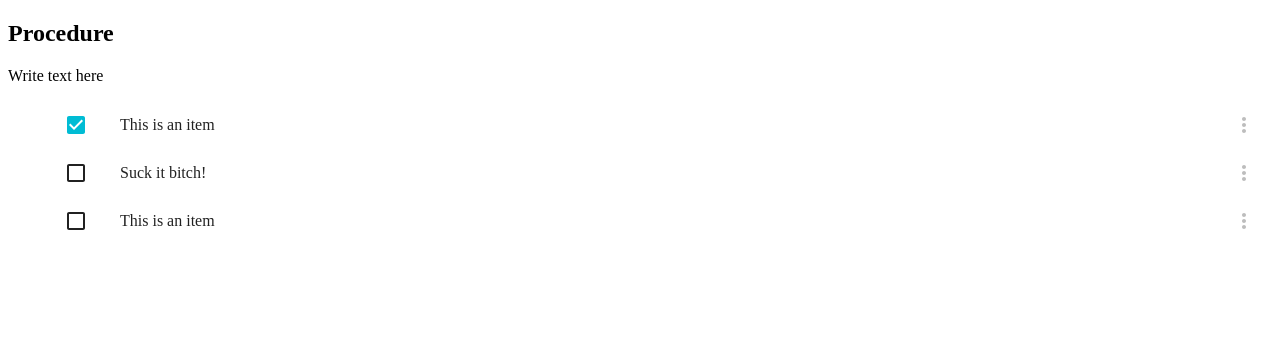
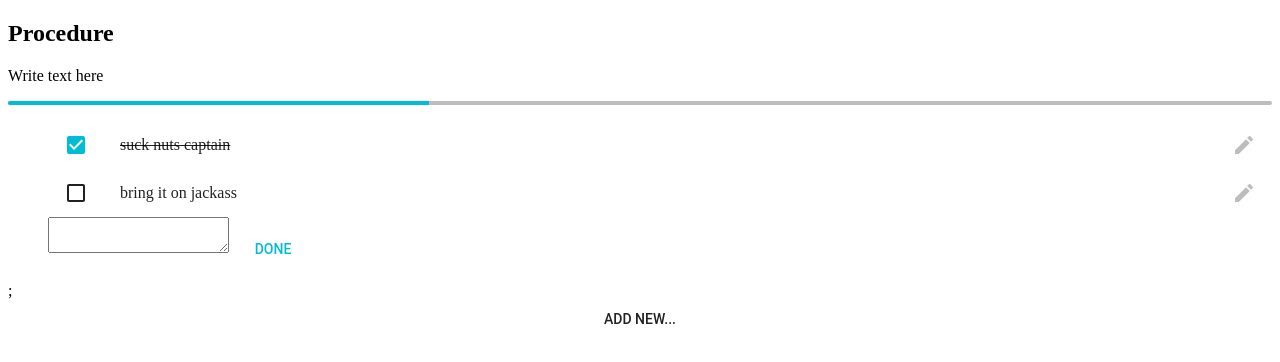
Before and after one commit to rpbarnes/labAssistant, a React app: page / in a window 1280 px wide. Shown: the top 362 px of the page. Built offline with nearby package versions, Linux system fonts and the light colour scheme; the HTML template or start-up script is replaced by a standard one; what react-tap-event-plugin would draw is missing.

Commit message:
The simple list items and the simple check list now contain all features to be functional.

```diff
--- a/src/client/app/CardContainer.jsx
+++ b/src/client/app/CardContainer.jsx
@@ -11,9 +11,6 @@ class CardContainer extends React.Component {
     constructor(props) {
         super(props);
         // Do you use relay to populate state variables?
-        this.state = {
-            title: 'Hypothesis'
-        }
     }
 
     render() {
@@ -21,7 +18,7 @@ class CardContainer extends React.Component {
             <div>
                 <CardHeader windowWidth={this.props.windowWidth} title={this.props.title}/>
                 <EditableTextArea />
-                <SimpleCheckList />
+                <SimpleCheckList windowWidth={this.props.windowWidth} />
             </div>
         );
     }
--- a/src/client/app/SimpleCheckList.jsx
+++ b/src/client/app/SimpleCheckList.jsx
@@ -1,21 +1,76 @@
 import React from 'react';
 import SimpleListItem from './SimpleListItem.jsx';
 import {List} from 'material-ui/List';
+import FloatingActionButton from 'material-ui/FloatingActionButton';
+import ContentAdd from 'material-ui/svg-icons/content/add';
+import FlatButton from 'material-ui/FlatButton';
+import LinearProgress from 'material-ui/LinearProgress';
 
 class SimpleCheckList extends React.Component {
     constructor(props) {
         super(props);
+        // determine how many items are done.
+        var completed = null;
+        var total = this.props.items.length;
+        this.props.items.map( function(item) {
+            if (item.checked) {
+                completed += 1;
+            }
+        });
+        console.log(completed / total);
+        // I dump these in a state variable because the parent shouldn't care about this data.
+        this.state = {
+            completedItems: completed,
+            totalItems: total,
+            progress: (completed / total) * 100
+        }
+    }
+
+    onAddItem() {
+        // The user wants to add a new item to the list.
+        console.log('Adding Item');
+    }
+
+    createList(item) {
+        // for some reason I cannot access the key prop but I can access the id prop?
+        return(
+            <SimpleListItem key={item.key} id={item.key} text={item.text} checked={item.checked} editing={item.editing} />
+        );
     }
 
     render() {
+        var listItems = this.props.items.map(this.createList);
+        let buttonDisp = null
+        if (this.props.windowWidth < this.props.breakWidth) {
+            buttonDisp = <FloatingActionButton className='pull-right' secondary={true} onTouchTap={this.onAddItem.bind(this)} >
+                             <ContentAdd />
+                         </FloatingActionButton>;
+        } else {
+            buttonDisp = <FlatButton label='Add new...' fullWidth={true} onClick={this.onAddItem.bind(this)} />;
+        }
+
         return(
-            <ul className='list-group'>
-                <SimpleListItem checked={true} />
-                <SimpleListItem text='Suck it bitch!' />
-                <SimpleListItem />
-            </ul>
+            <div className='row'>
+                <div className='col-md-8'>
+                    <LinearProgress mode='determinate' value={this.state.progress} />
+                    <ul className='list-group'>
+                        {listItems}
+                    </ul>;
+                    {buttonDisp}
+                </div>
+            </div>
         );
     }
 }
 
 export default SimpleCheckList
+
+SimpleCheckList.defaultProps = {
+    windowWidth: 600,
+    breakWidth: 500,
+    items: [
+        {key: 12345, text: 'suck nuts captain', checked: true, editing: false },        // should editing really be passed down from the parent?
+        {key: 12346, text: 'bring it on jackass', checked: false, editing: false },
+        {key: 12347, text: 'fairy tails are cool!', checked: false, editing: true }
+    ],
+}
--- a/src/client/app/SimpleListItem.jsx
+++ b/src/client/app/SimpleListItem.jsx
@@ -4,54 +4,87 @@ import CheckBox from 'material-ui/CheckBox';
 import {grey400} from 'material-ui/styles/colors'; // this is how you do the colors...
 import IconButton from 'material-ui/IconButton';
 import MoreVertIcon from 'material-ui/svg-icons/navigation/more-vert';
+import ModeEdit from 'material-ui/svg-icons/editor/mode-edit';
+import FlatButton from 'material-ui/FlatButton';
 
+// Called from SimpleCheckList
+// textarea needs to be single line and button looks like shit!
+// list elements have too much spacing between them!
 class SimpleListItem extends React.Component {
     constructor(props) {
         super(props);
     }
 
-    onClickListItem() {
-        // The item was clicked on now let the user edit the text.
-        console.log('Text Clicked');
+    onCheckBox(id, event) {
+        // The box was checked
+        console.log('Box Checked');
+        console.log(id);
     }
 
-    onCheckBox() {
-        // The box was checked
-        console.log('Box Checked');
-    }
-
-    onClickToEdit(event) {
+    onClickToEdit(id, event) {
         // The user clicked the edit button
         console.log('Edit Button Clicked');
+        console.log(id);
         event.preventDefault();
     }
 
+    onKey(id, event) {
+        // on Enter or Escape should exit editing mode
+        console.log(id);
+    }
+
+    onDone(id, event) {
+        // user is done editing. Exit editing mode
+        console.log('done');
+        console.log(id);
+    }
+
+    onTextEdit(id, event) {
+        // user is editing text in textArea. Should update text state variable for item id=id
+        console.log(id);
+    }
+
     render() {
+        if ( !this.props.editing ) {
             const iconButtonElement = (
                 <IconButton
                     touch={true}
                     tooltip="edit"
                     tooltipPosition="bottom-left"
                 >
-                <MoreVertIcon color={grey400} onClick={this.onClickToEdit.bind(this)} />
+                    <ModeEdit color={grey400} onClick={this.onClickToEdit.bind(this,this.props.id)} />
                 </IconButton>
             );
 
             let text = this.props.checked ? <strike>{this.props.text}</strike> : this.props.text;
             return (
                 <ListItem
-                leftCheckbox={<CheckBox checked={this.props.checked} onClick={this.onCheckBox.bind(this)} />}
+                    key={this.props.id}
+                    leftCheckbox={<CheckBox checked={this.props.checked} onClick={this.onCheckBox.bind(this,this.props.id)} />}
                     rightIconButton={iconButtonElement}
-                primaryText={this.props.text}
+                    primaryText={text}
 
                 />
             );
+        } else {
+            return (
+                <div className='input-group' onKeyDown={this.onKey.bind(this, this.props.id)}>
+                    <textArea type='text' rows='2' value={this.props.text} onChange={this.onTextEdit.bind(this, this.props.id)} className='form-control custom-control' id={this.props.id} />
+                    <span className='input-group-addon'>
+                        <FlatButton label='Done' primary={true} onClick={this.onDone.bind(this, this.props.id)}/>
+                    </span>
+                </div>
+            );
+        }
+
     }
 }
 
 SimpleListItem.defaultProps = {
+    id: 123456,
     text: 'This is an item',
-    checked: false
+    checked: false,
+    editing: false
 }
 
 export default SimpleListItem
```
Lines whose indentation alone changed are shown as unchanged.
